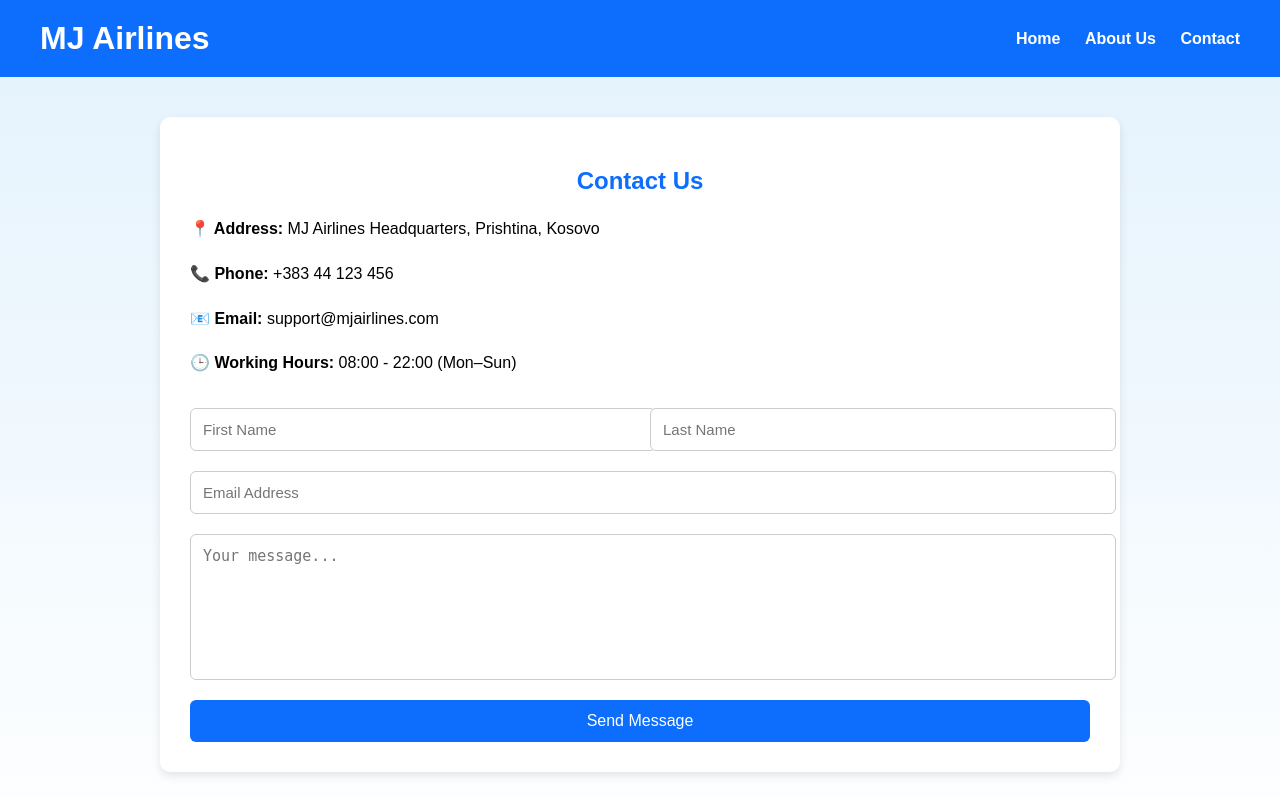
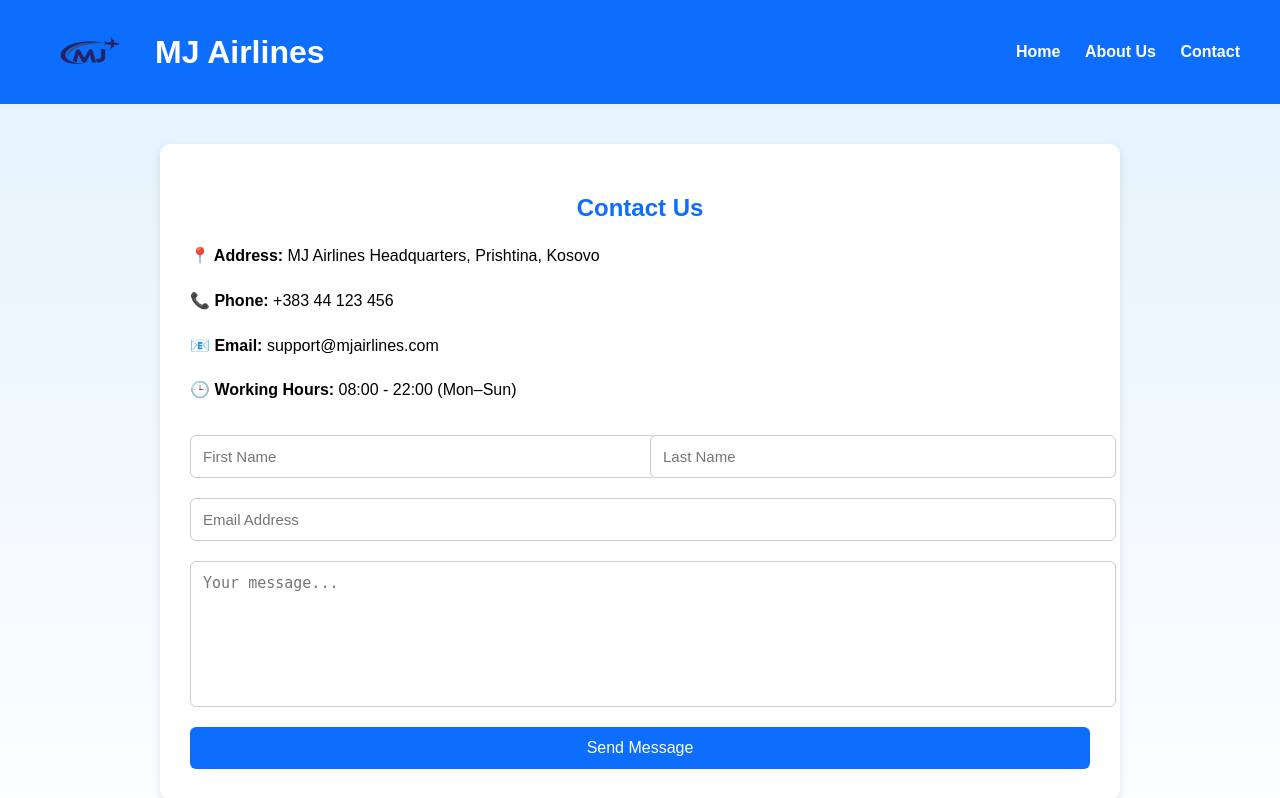
Before and after one commit to malvinajashari/MJAirlines, a PHP site: page /contactus.html in a window 1280 px wide. Shown: the top 798 px of the page. Run offline with PHP 8.4, Linux system fonts and the light colour scheme.

Commit message:
Added the logo to the navbar

```diff
--- a/assets/css/contactus.css
+++ b/assets/css/contactus.css
@@ -24,13 +24,29 @@
             font-weight: bold;
         }
 
+        .branding {
+            display: flex;
+            align-items: center;
+            gap: 15px;
+        }
+
+        .branding h1 {
+            margin: 0;
+        }
+
+
+        .nav-image img {
+            height: 60px;
+            width: auto;
+        }
+
         .container {
             max-width: 900px;
             margin: 40px auto;
             background: white;
             padding: 30px;
             border-radius: 10px;
-            box-shadow: 0 4px 10px rgba(0,0,0,0.1);
+            box-shadow: 0 4px 10px rgba(0, 0, 0, 0.1);
         }
 
         h2 {
@@ -54,7 +70,8 @@
             gap: 20px;
         }
 
-        form input, form textarea {
+        form input,
+        form textarea {
             width: 100%;
             padding: 12px;
             border-radius: 6px;
--- a/contactus.html
+++ b/contactus.html
@@ -1,5 +1,6 @@
 <!DOCTYPE html>
 <html lang="en">
+
 <head>
     <meta charset="UTF-8">
     <meta name="viewport" content="width=device-width, initial-scale=1.0">
@@ -7,16 +8,26 @@
 
     <link rel="stylesheet" href="assets/css/contactus.css">
 </head>
+
 <body>
 
     <div class="header">
-        <h1>MJ Airlines</h1>
+
+        <div class="branding">
+            <div class="nav-image">
+                <img src="assets/images/logo.png" alt="Airplane Image">
+            </div>
+            <h1>MJ Airlines</h1>
+        </div>
+
         <div class="nav">
             <a href="Home.html">Home</a>
             <a href="aboutus.html">About Us</a>
             <a href="contactus.html">Contact</a>
         </div>
+
     </div>
+
 
     <div class="container">
         <h2>Contact Us</h2>
@@ -42,4 +53,5 @@
     </div>
 
 </body>
+
 </html>
```
